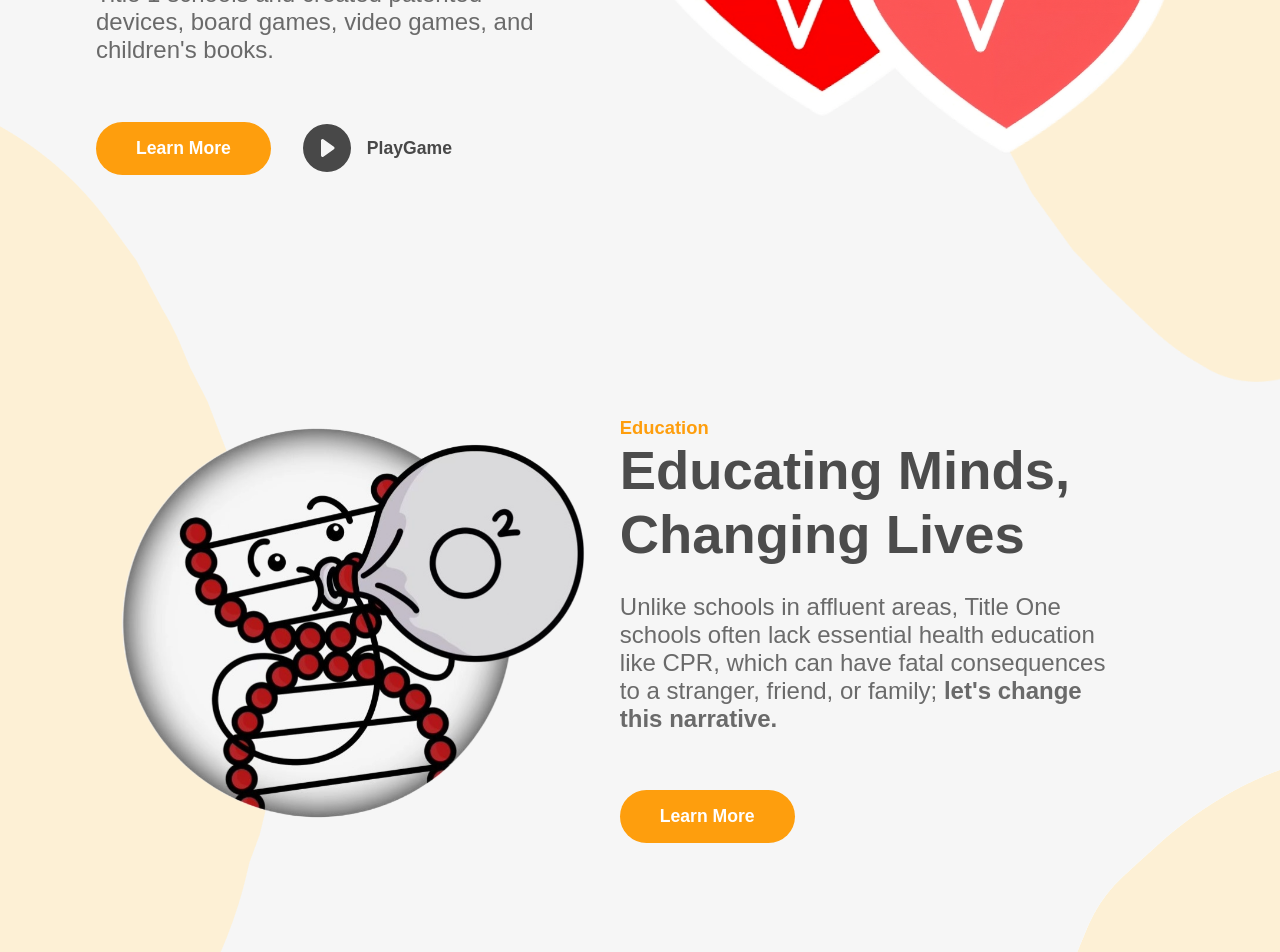
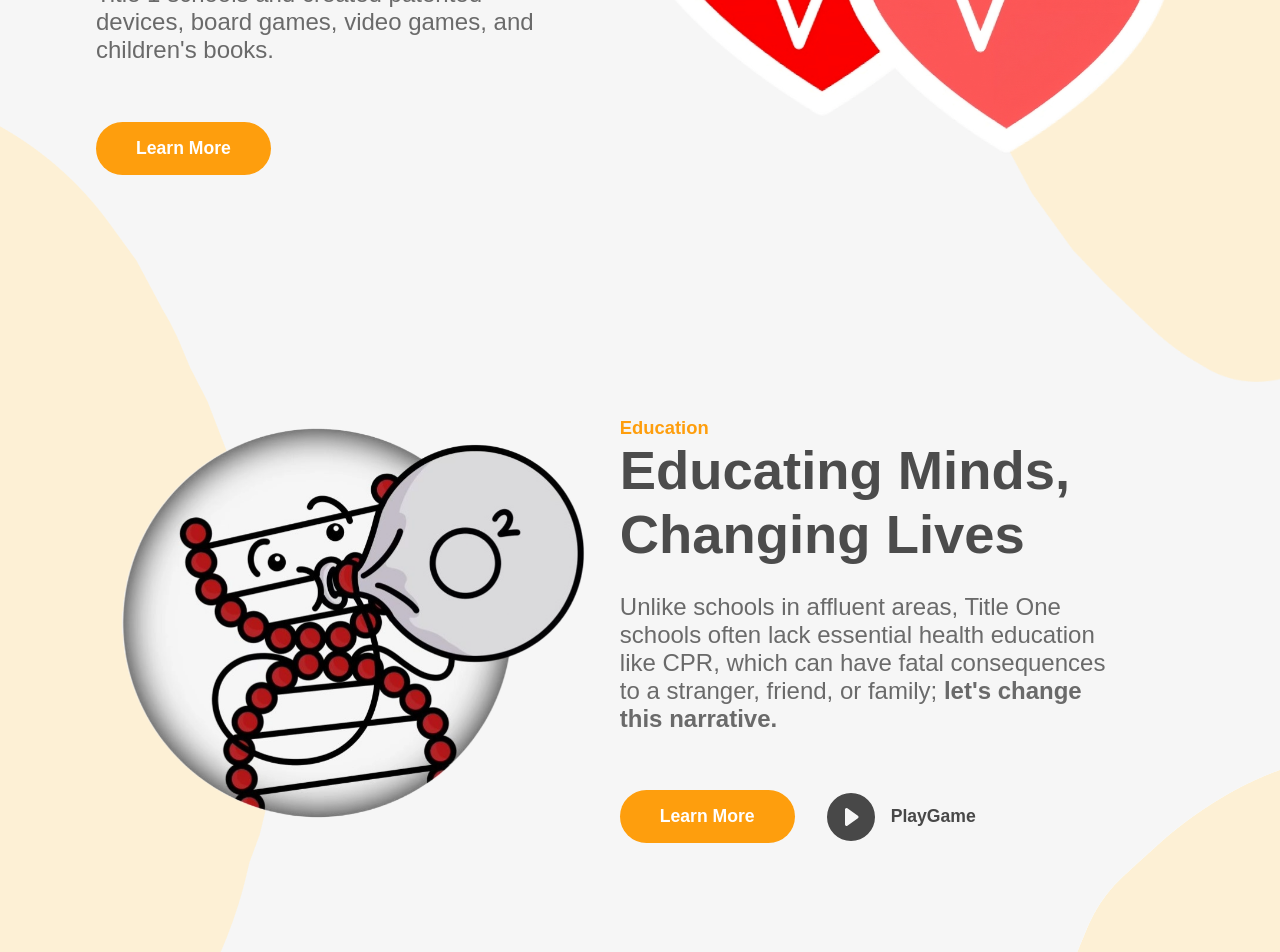
Before and after one commit to michaelwithnospaces/connecting_pulse_website, a React (Create React App) app: page /advocacy in a window 1280 px wide. Shown: the part 480-1432 px from the top of the page. Built offline with nearby package versions, Linux system fonts and the light colour scheme; a web font is replaced by a local one.

Commit message:
play game button moved

```diff
--- a/src/Components/Education.jsx
+++ b/src/Components/Education.jsx
@@ -2,6 +2,7 @@ import React from 'react';
 import ProductBackground from "../Assets/Product Section Background.png";
 import ProductBackgroundImage from "../Assets/Card Picture.png";
 import { Link } from 'react-router-dom';
+import { BsFillPlayCircleFill } from 'react-icons/bs';
 
 const Product = () => {
   return (
@@ -20,14 +21,11 @@ const Product = () => {
             <p className="primary-text">
                 Unlike schools in affluent areas, Title One schools often lack essential health education like CPR, which can have fatal consequences to a stranger, friend, or family; <b>let's change this narrative.</b>
             </p>
-            {/* <p className="primary-text">
-                Non tincidunt magna non et elit. Dolor turpis molestie
-                dui magnis facilisis at fringilla quam.
-            </p> */}
             <div className="product-buttons-container">
                 <Link to="/advocacy">
                     <button className="secondary-button">Learn More</button>
                 </Link>
+                <button className="play-game-button"><BsFillPlayCircleFill/>PlayGame</button>
             </div>
         </div>
     </div>
--- a/src/Components/Who.jsx
+++ b/src/Components/Who.jsx
@@ -2,7 +2,6 @@ import React from 'react';
 import Navbar from "./Navbar";
 import BannerBackground from "../Assets/Banner Background.png";
 import BannerImage from "../Assets/Connect Pulse Logo.png";
-import { BsFillPlayCircleFill } from 'react-icons/bs';
 import { Link } from 'react-router-dom';
 
 const Home = () => {
@@ -24,7 +23,6 @@ const Home = () => {
               <Link to="/education">
                 <button className="secondary-button">Learn More</button>
               </Link>
-              <button className="play-game-button"><BsFillPlayCircleFill/>PlayGame</button>
             </div>
           </div>
           <div className="home-image-section">
```
